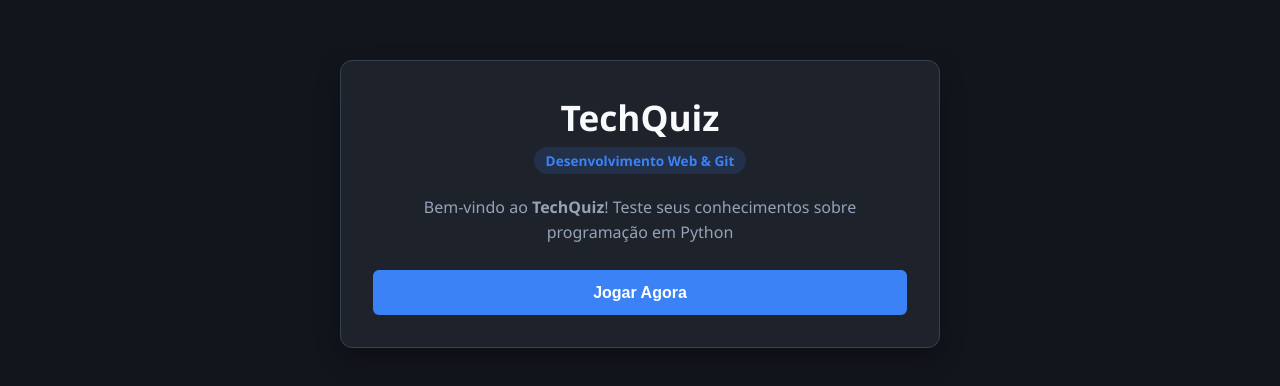
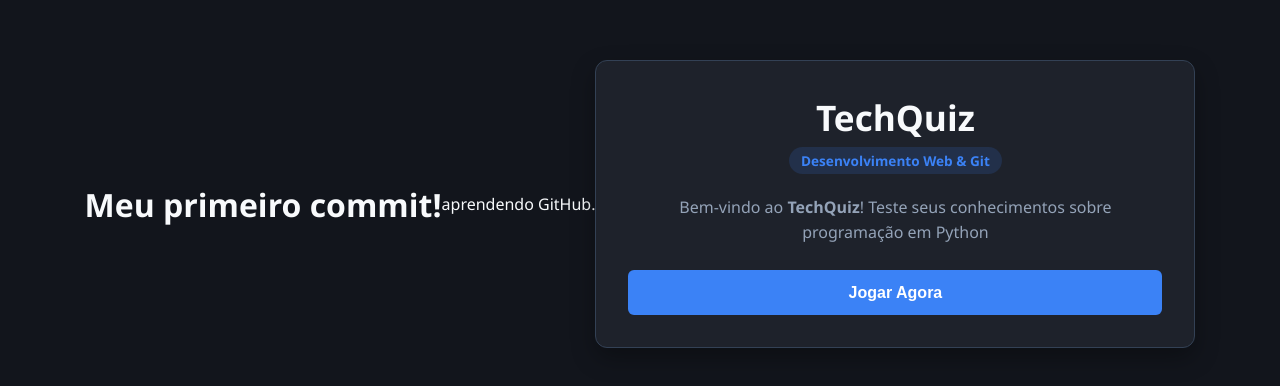
Before and after one commit to Linguini0802/Projeto-Faculdade---Desafio-TechQuiz, a plain HTML site: page index.html in a window 1280 px wide. Shown: the part 196-582 px from the top of the page. Drawn offline with Linux system fonts and the light colour scheme.

Commit message:
Add header and paragraph to index.html
Desenvolvimento e ajustes na estrutura da página utilizando HTML

```diff
--- a/index.html
+++ b/index.html
@@ -1,6 +1,8 @@
 <!DOCTYPE html>
 <html lang="pt-BR">
 <head>
+    <h1>Meu primeiro commit!</h1>
+<p>aprendendo GitHub.</p>
     <meta charset="UTF-8">
     <meta name="viewport" content="width=device-width, initial-scale=1.0">
     <title>TechQuiz - Fundamentos Web</title>
```
